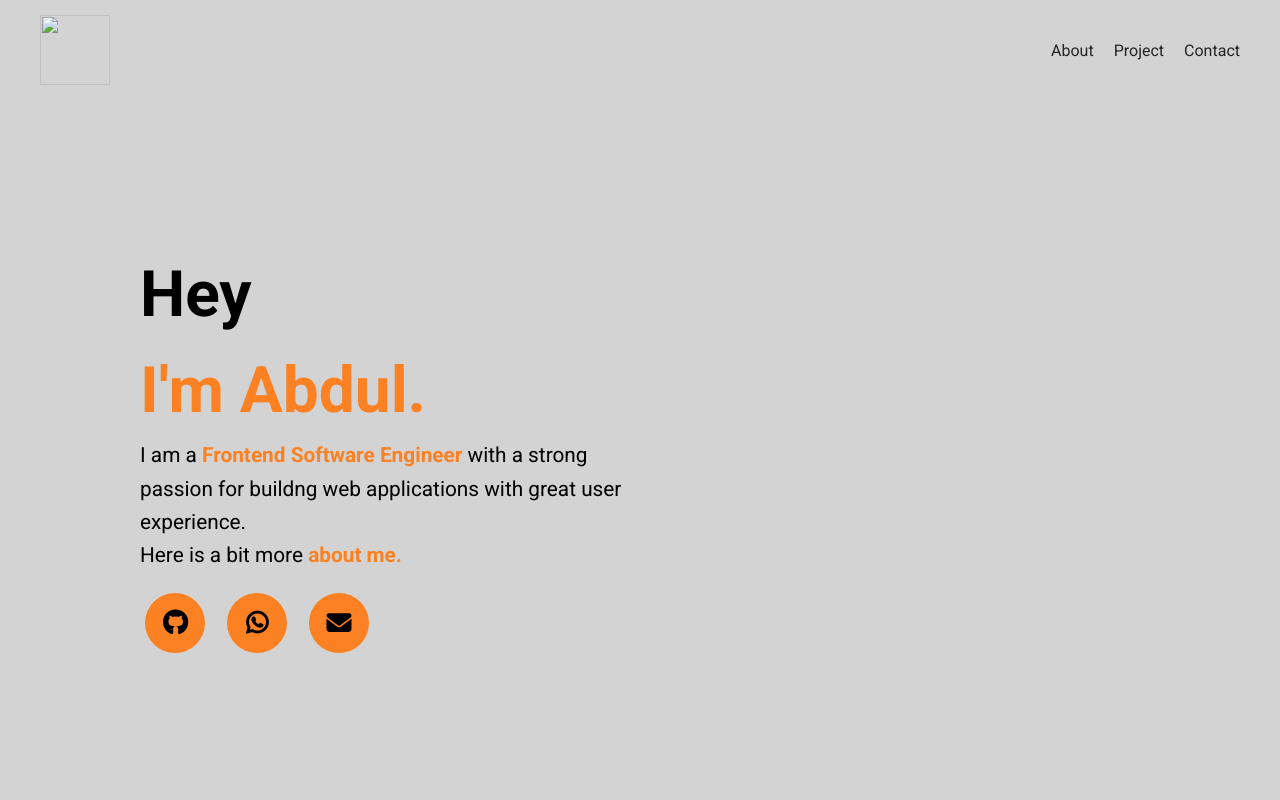
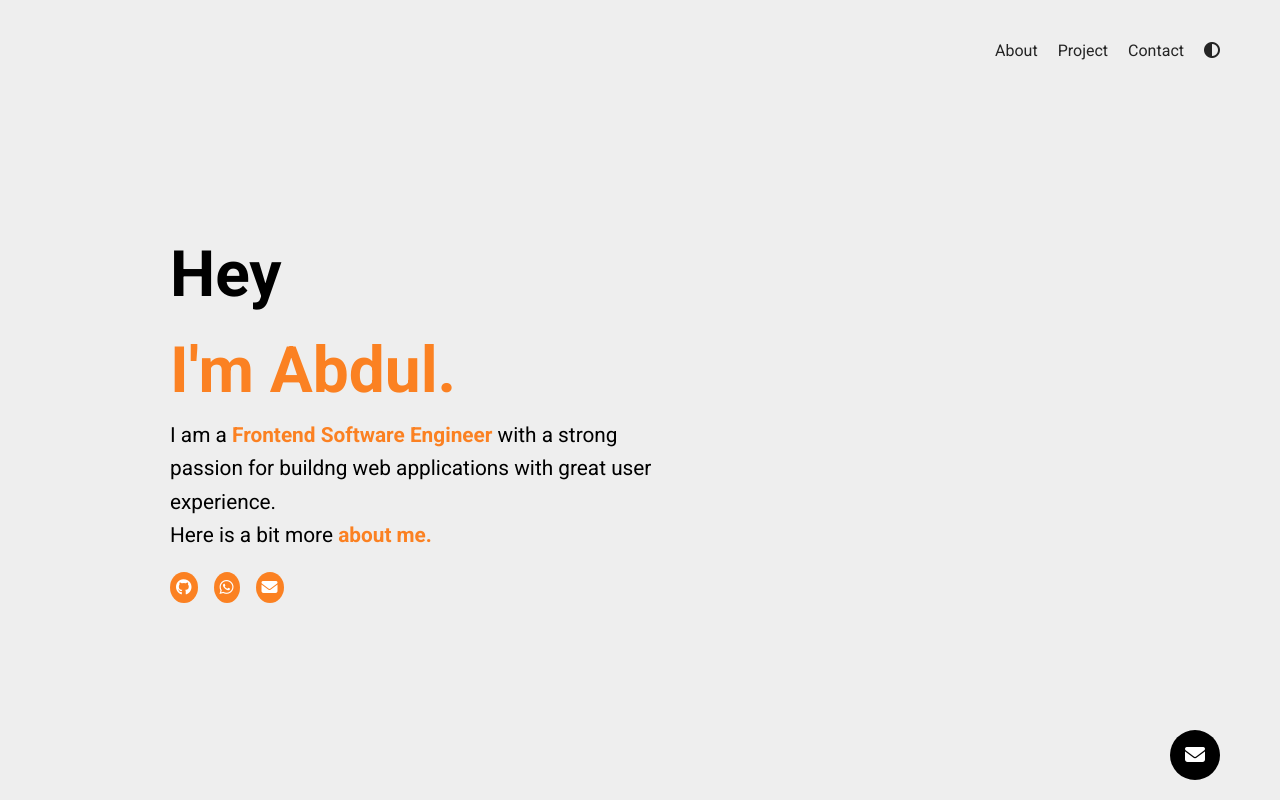
Before and after one commit to Abdul-ganuine/Portfolio-project, a plain HTML site: page index.html in a window 1280 px wide. Drawn offline with Linux system fonts and the light colour scheme.

Commit message:
landing page socail link update

```diff
--- a/index.html
+++ b/index.html
@@ -12,13 +12,14 @@
     <section id="landing-page">
         <nav class="nav-bar">
             <div class="nav__logo">
-                <img src="" alt="" class="logo">
+
             </div>
             <div class="nav__links">
                  <ul>
                     <li><a href="" class="nav__link--anchor nav__link--hover">About</a></li>
                     <li><a href="" class="nav__link--anchor nav__link--hover">Project</a></li>
                     <li><a href="" class="nav__link--anchor nav__link--hover">Contact</a></li>
+                    <li><a href="" class="nav__link--anchor"><i class="fa-solid fa-circle-half-stroke click"></i></a></li>
                 </ul>
             </div>
         </nav>
@@ -30,21 +31,25 @@
                     I am a <span class="blue">Frontend Software Engineer</span> with a strong passion for buildng web applications with great user experience.
                 </p>
                 <p class="header__info">Here is a bit more <span class="blue">about me.</span></p>
+            </div>
+           <div class="socail__links">
+                <a href="https://github.com" class="social__link click">
+                    <i class="fa-brands fa-github"></i>
+                </a>
+                <a href="" class="social__link click">
+                    <i class="fa-brands fa-whatsapp"></i>
+                </a>
+                <a href="" class="social__link click">
+                    <i class="fa-solid fa-envelope"></i>
+                </a>
            </div>
-           <div class="socail__links">
-                <div class="button">
-                    <div class="icon"><a href="https://github.com/"><i class="fa-brands fa-github"></i></a></div>
-                    <span>GitHub</span>
-                </div>
-                <div class="button">
-                    <div class="icon"><a href=""></a><i class="fa-brands fa-whatsapp"></i></div>
-                    <span>Whatsapp</span>
-                </div>
-                <div class="button">
-                    <div class="icon"><a href=""><i class="fa-solid fa-envelope"></i></a></i></div>
-                    <span>Email</span>
-                </div>
-           </div>
+        </div>
+        <div class="mail">
+            <div class="mail__container click">
+                <a href="" class="mail__link">
+                    <i class="fa-solid fa-envelope"></i>
+                </a>
+            </div>
         </div>
     </section>
 </body>
--- a/style.css
+++ b/style.css
@@ -13,7 +13,7 @@ a{
     text-decoration: none;
 }
 section{
-    background-color:lightgray;
+    background-color: rgb(238, 238, 238);
 }
 #landing-page{
     min-height: 100vh;
@@ -26,6 +26,7 @@ section{
     width: 100%;
     max-width: 1200px;
     margin: 0 auto;
+    padding: 0 20px;
     display: flex;
     justify-content: space-between;
     align-items: center;
@@ -62,10 +63,11 @@ section{
     LANDING PAGE BODY
 */
 .landing-page_body{
-    height: calc(100vh - 100px);
+    height: calc(100vh - 100px - 70px);
     width: 100%;
     max-width: 1000px;
     margin: 0 auto;
+    padding: 0 30px;
     display: flex;
     flex-direction: column;
     justify-content: center;
@@ -87,47 +89,42 @@ section{
 }
 .socail__links{
     display: flex;
-    gap: 12px;
+    gap: 16px;
     margin-top: 20px;
 }
-
-.socail__links .button{
+.social__link{
+  background-color: #FB8122;
+  color: white;
+  padding: 6px;
+  font-size: 16px;
+  border-radius: 50%;
+  transition: all 300ms ease;
+}
+.click:hover{
+    transform: scale(1.1);
+}
+.click:active{
+    transform: scale(0.8);
+}
+.mail{
     display: flex;
-    flex-direction: column;
-    height: 60px;
-    width: 60px;
-    overflow: hidden;
-    align-items: left;
-    margin: 0 5px;
-    background-color: #FB8122;
-    border-radius: 50px;
-    cursor: pointer;
-    transition: all 0.3s ease-out;
+    justify-content: flex-end;
+    width: 100%;
+    height: 70px;
+    max-width: 1200px;
+    padding: 0 20px;
+    margin: 0 auto;
 }
-.socail__links .button .icon{
-   height: 60px;
-   width: 60px;
-   border-radius: 50px;
-   text-align: center;
-   border: 50px;
-   box-sizing: border-box;
-   transition: all 0.3s ease-out;
+.mail__container{
+    height: 50px;
+    width: 50px;
+    border-radius: 50%;
+    display: flex;
+    justify-content: center;
+    align-items: center;
+    background-color: black;
 }
-.socail__links .button .icon i{
-    font-size: 25px;
-    line-height: 60px;
-    color: black;
-    font-weight: 700;
-}
-.socail__links .button span{
+.mail__link{
     font-size: 20px;
-    font-weight: 400;
-    line-height: 60px;
-    margin-left: 10px;
     color: white;
 }
-.socail__links .button:hover{
-    flex-direction: row;
-    width: 200px;
-    transition: all 0.3s ease-out;
-}
```
